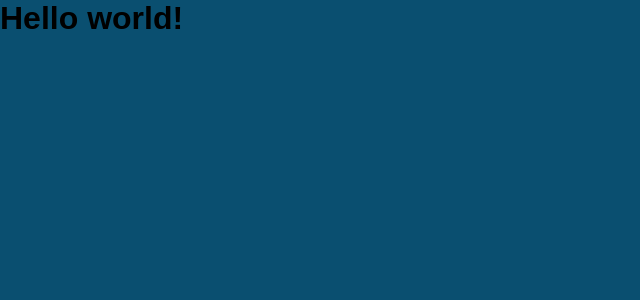
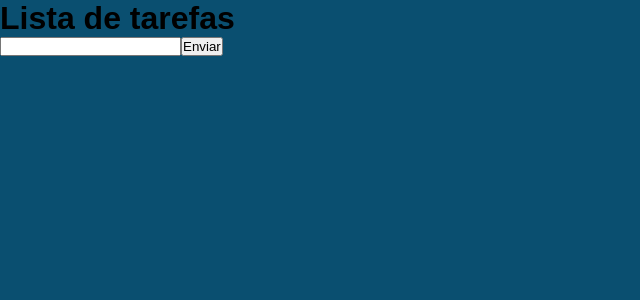
Before and after one commit to GeorgeSalu/JavaScript-e-TypeScript, a React (Create React App) app in the folder react/listatarefas/: page / in a window 1280 px wide. Shown: the top 300 px of the page, without its empty margins (0-640 px from the left). Built offline with nearby package versions, Linux system fonts and the light colour scheme.

Commit message:
componentes

```diff
--- a/react/listatarefas/src/App.js
+++ b/react/listatarefas/src/App.js
@@ -1,6 +1,7 @@
 import React from 'react'
+import Main from './components/Main';
 import './App.css'
 
 export default function App() {
-	return <h1>Hello world!</h1>
+	return <Main />
 }
--- /dev/null
+++ b/react/listatarefas/src/components/Main.js
@@ -0,0 +1,33 @@
+import React, {Component} from 'react'
+
+export default class Main extends Component {
+  constructor(props) {
+    super(props);
+
+    this.state = {
+      novaTarefa: '',
+    };
+
+    this.inputMudou = this.inputMudou.bind(this)
+  }
+
+  inputMudou(e) {
+    this.setState({
+      novaTarefa: e.target.value
+    })
+  }
+
+  render() {
+    const {novaTarefa} = this.state
+    return (
+      <div className="main">
+        <h1>Lista de tarefas</h1>
+        {novaTarefa}
+        <form action="#">
+          <input type="text" onChange={this.inputMudou} />
+          <button type="submit">Enviar</button>
+        </form>
+      </div>
+    )
+  }
+}
```
